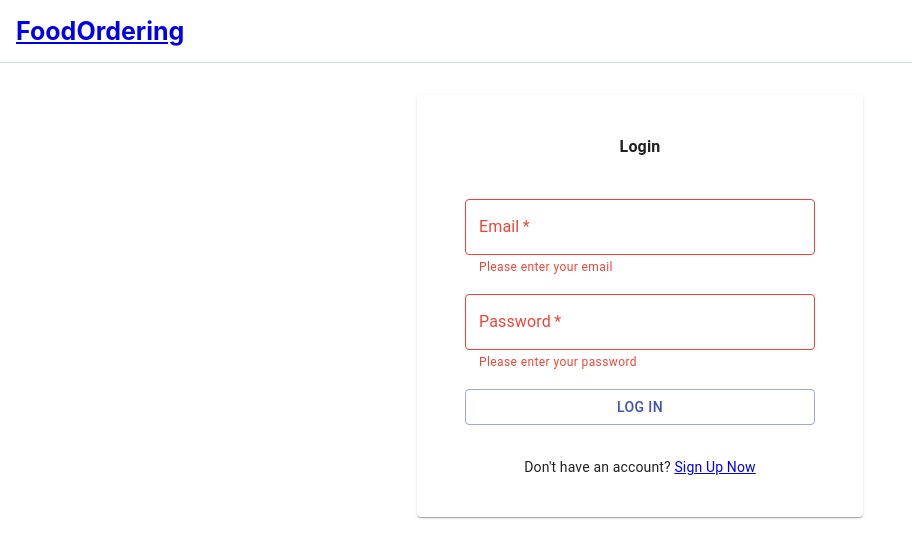
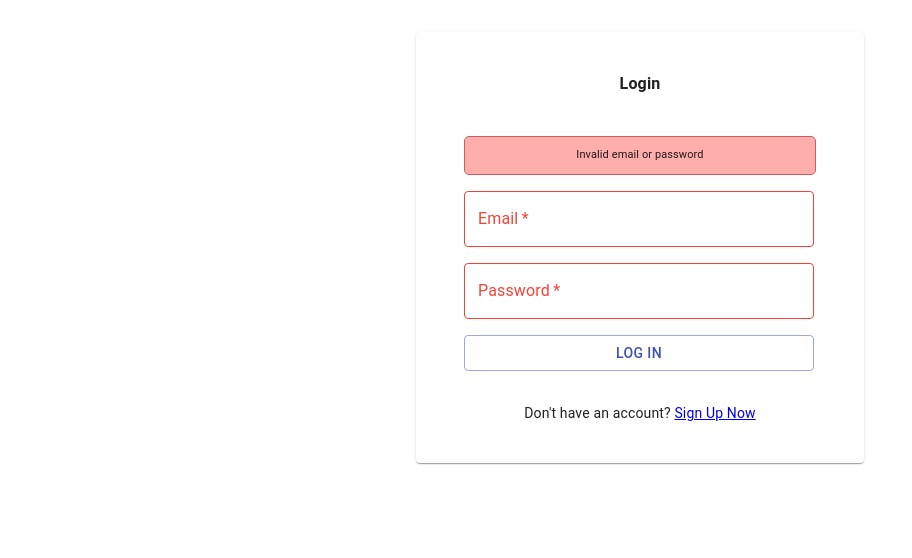
Before and after one commit to ab0515/food-ordering-react, a React (Create React App) app: page /login in a window 1280 px wide. Both pictures are taken after a click on the button "LOG IN". Shown: the top 558 px of the page, without its empty margins (0-912 px from the left). Built offline with nearby package versions, Linux system fonts and the light colour scheme.

Commit message:
navbar only appears when user is logged in

```diff
--- a/src/App.js
+++ b/src/App.js
@@ -10,14 +10,22 @@ import Login from './components/user/Login';
 const App = () => {
   return (
     <Router>
-      <NavBar />
+      {/* <NavBar /> */}
       <Switch>
-        <Route path="/signup" component={Signup} />
-        <Route path="/login" component={Login} />
-        <Route exact path="/" component={Auth(Restaurants)}/>
+        <Route exact path="/signup" component={Signup} />
+        <Route exact path="/login" component={Login} />
+        {/* <Route exact path="/" component={Auth(Restaurants)}/> */}
+        <Route component={ProtectedLayout} />
       </Switch>
     </Router>
   );
 };
 
+const ProtectedLayout = () => (
+  <div>
+    <NavBar />
+    <Route exact path="/" component={Auth(Restaurants)}></Route>
+  </div>
+);
+
 export default App;
--- a/src/components/NavBar.js
+++ b/src/components/NavBar.js
@@ -32,7 +32,6 @@ const useStyles = makeStyles(theme => ({
 const NavBar = () => {
 	const classes = useStyles();
 	const history = useHistory();
-	const user = useSelector(state => state.user);
 
 	const logOutHandler = () => {
 		axios.get('/api/user/logout')
@@ -53,7 +52,6 @@ const NavBar = () => {
 			<div className={classes.navbar__item}>My cart </div>
 			<div className={classes.navbar__item} onClick={logOutHandler}>Log Out</div>
 		</React.Fragment>
-
 	);
 
 	return (
@@ -67,7 +65,7 @@ const NavBar = () => {
 				</ul>
 			</div> */}
 			<div className={classes.navbar__title}><Link to="/" className={classes.appLogo}>FoodOrdering</Link></div>
-			{user.userData && user.userData.isAuth && LoggedInMenu}
+			{LoggedInMenu}
 		</header>
 	);
 }
--- a/src/components/hoc/auth.js
+++ b/src/components/hoc/auth.js
@@ -15,7 +15,6 @@ export default function (ComposedComponent) {
 				try {
 					let res = await axios.get('/api/user/auth');
 					let user = await res.data;
-					console.log(user);
 					dispatch(authUser(user));
 					setUser(user);
 
--- a/src/components/user/Login.js
+++ b/src/components/user/Login.js
@@ -27,7 +27,7 @@ const useStyles = makeStyles(theme => ({
 	form: {
 		display: 'flex',
 		flexDirection: 'column',
-		'& .MuiTextField-root, .MuiButton-root': {
+		'& > *': {
 			width: 350,
 			margin: theme.spacing(1),
 		}
@@ -35,6 +35,17 @@ const useStyles = makeStyles(theme => ({
 	footer: {
 		marginTop: theme.spacing(3),
 	},
+	errorMsg: {
+		borderRadius: 5,
+		borderWidth: 1, borderColor: 'indianred', borderStyle: 'solid',
+		background: '#ffaeae',
+		display: 'flex',
+		justifyContent: 'center',
+		paddingTop: 10, paddingBottom: 10,
+	},
+	smaller: {
+		fontSize: 11,
+	}
 }));
 
 const Login = (props) => {
@@ -60,10 +71,12 @@ const Login = (props) => {
 		} else {
 			Axios.post('/api/user/login', user)
 			.then(res => {
+				console.log(props.history);
 				dispatch(loginUser(res.data));
 				props.history.push('/');
 			})
 			.catch(err => {
+				setInvalidInput(true);
 				console.log(err);
 			});
 		}
@@ -74,6 +87,11 @@ const Login = (props) => {
 			<Paper className={classes.verticalCenter}>
 				<Typography className={classes.boldFont} component="h4">Login</Typography>
 				<form className={classes.form}>
+					{invalidInput &&
+						(<div className={classes.errorMsg}>
+							<Typography className={classes.smaller}>Invalid email or password</Typography>
+						</div>)
+					}
 					<TextField
 						required
 						error={invalidInput}
@@ -82,7 +100,7 @@ const Login = (props) => {
 						label="Email"
 						variant="outlined"
 						onChange={handleData}
-						helperText={invalidInput ? "Please enter your email" : ""}
+						// helperText={invalidInput ? "Please enter your email" : ""}
 					/>
 					<TextField
 						required
@@ -93,7 +111,7 @@ const Login = (props) => {
 						type="password"
 						variant="outlined"
 						onChange={handleData}
-						helperText={invalidInput ? "Please enter your password" : ""}
+						// helperText={invalidInput ? "Please enter your password" : ""}
 					/>
 
 					<Button onClick={onSubmit} variant="outlined" color="primary">LOG IN</Button>
```
